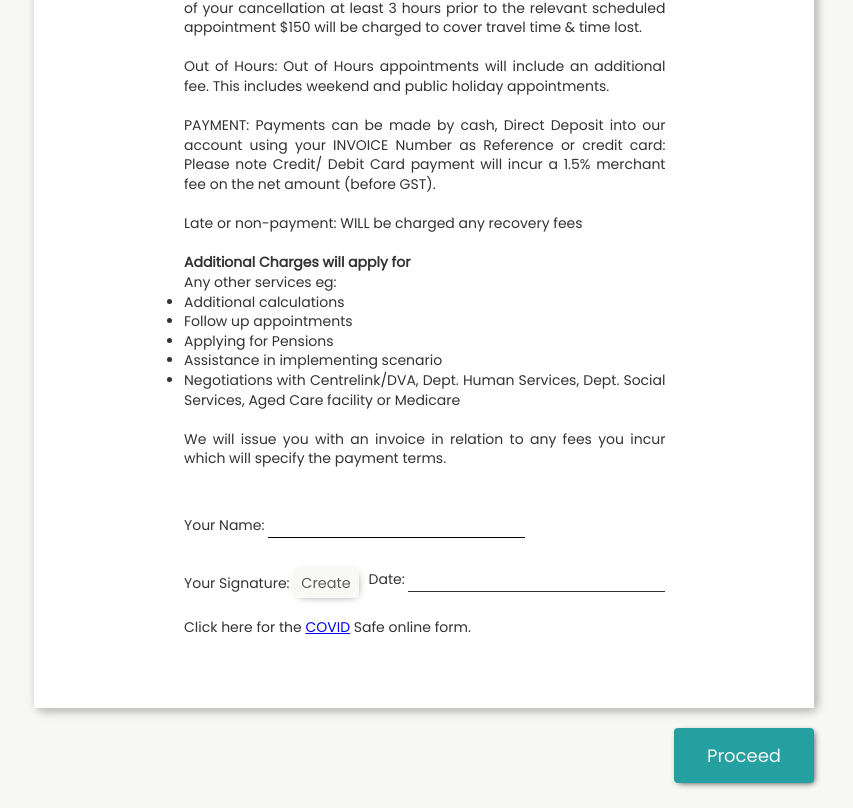
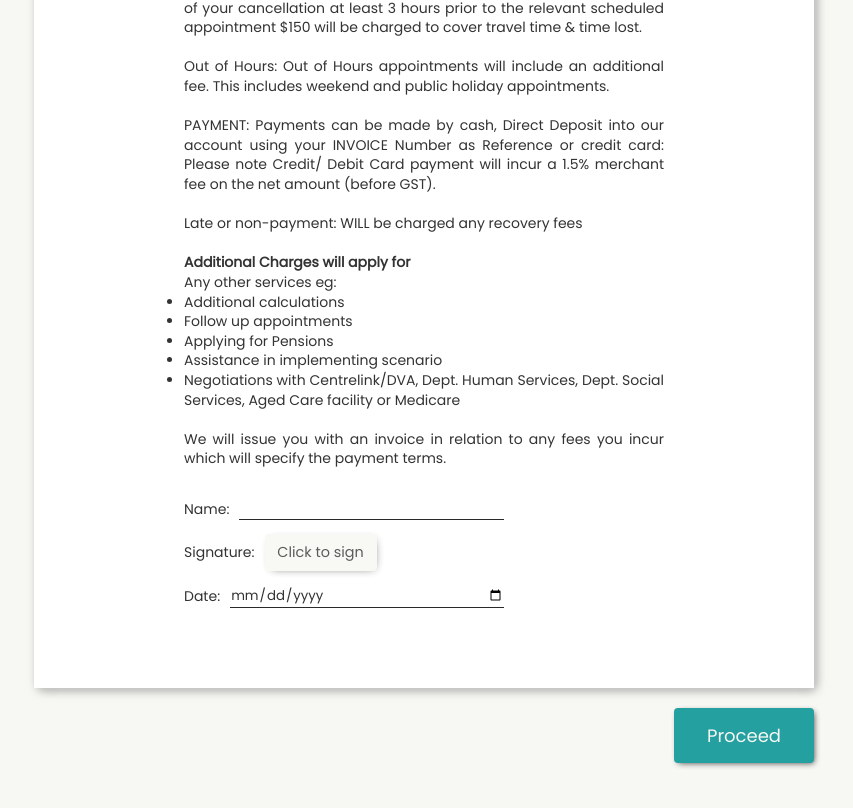
Before and after one commit to 693maroude/Balanced-Aged-Care-UI, a React (Create React App) app: page /email in a window 1280 px wide. Shown: the part 1090-1898 px from the top of the page, without its empty margins (216-1069 px from the left). Built offline with nearby package versions, Linux system fonts and the light colour scheme; a web font is replaced by a local one.

Commit message:
form render changes, few more componenet changes

```diff
--- a/src/components/Email.js
+++ b/src/components/Email.js
@@ -1,30 +1,24 @@
-import React, { useState, useEffect } from "react";
-import ReactDOM from "react-dom";
-import { Link } from "react-router-dom";
-import Modal from "./Modal";
+import React, { useState } from "react";
 import Proceed from "./ProceedButton";
 import EmailContainer from "./styles/EmailContainer";
 import Spinner from "./styles/Spinner";
-import { Button, RemoveButton } from "./styles/Button";
+import Form from "./SignatureForm";
 import { HTML } from "./temp";
-import { useLocation, useHistory } from "react-router-dom";
-import { qs } from "query-string";
-import { getAPI, postAPI } from "../api/axios";
-
-import axios from "axios";
+import { useHistory } from "react-router-dom";
+import { postAPI } from "../api/axios";
 
 export default function Email() {
   const [body /*, setBody*/] = useState(HTML);
   const [loading, setLoading] = useState(false);
   const [signature, setSignature] = useState("none");
-  const [showModal, setShowModal] = useState(false);
-  const [pdfLink, setPdfLink] = useState(null);
+  const [form, setForm] = useState({
+    name: "",
+    date: "",
+    err: "",
+  });
 
   // const location = useLocation();
   const history = useHistory();
-  const openModal = () => {
-    setShowModal((prev) => !prev);
-  };
 
   // to get the params (emailTemplate id and recordValueId) from URL
 
@@ -37,51 +31,43 @@ export default function Email() {
   //   console.log(id, recordValueId);
   // }, []);
 
-  const getBody = async () => {
-    try {
-      const res = await axios.get(
-        `https://1tz4y5lnl9.execute-api.ap-southeast-2.amazonaws.com/dev/getEmail/168909`
-      );
-      //setLoading(false);
-      console.log(res.data.body);
-    } catch (err) {
-      console.error("API Error", err);
-    }
-  };
+  // const getBody = async () => {
+  //   try {
+  //     const res = await axios.get(
+  //       `https://1tz4y5lnl9.execute-api.ap-southeast-2.amazonaws.com/dev/getEmail/168909`
+  //     );
+  //     //setLoading(false);
+  //     console.log(res.data.body);
+  //   } catch (err) {
+  //     console.error("API Error", err);
+  //   }
+  // };
 
-  const getAppointmentValues = async () => {
-    try {
-      const res = await axios.get(
-        `https://1tz4y5lnl9.execute-api.ap-southeast-2.amazonaws.com/dev/getAppointment/158238`
-      );
-      //setLoading(false);
-      console.log(res.data);
-    } catch (err) {
-      console.error("API Error", err);
-    }
-  };
+  // const getAppointmentValues = async () => {
+  //   try {
+  //     const res = await axios.get(
+  //       `https://1tz4y5lnl9.execute-api.ap-southeast-2.amazonaws.com/dev/getAppointment/158238`
+  //     );
+  //     //setLoading(false);
+  //     console.log(res.data);
+  //   } catch (err) {
+  //     console.error("API Error", err);
+  //   }
+  // };
 
   const createPdf = async () => {
-    const NameField =
-      document.getElementsByClassName("dynamic-entry")[0].children[1].value;
-
-    //Check whether the fields are empty
-    if (signature === "none" || !NameField) {
-      alert("fields missing");
+    //check input vlaues
+    if (!form.name || signature === "none" || !form.date) {
+      setForm({ ...form, err: "Missing required field" });
+      setTimeout(() => {
+        setForm({ ...form, err: "" });
+      }, 1800);
       return;
     }
-
-    //set html attribute value for PDF
-    document
-      .getElementsByClassName("dynamic-entry")[0]
-      .children[1].setAttribute("value", NameField);
 
     setLoading(true);
     const url = "puppeteer";
     const id = "pdf";
-
-    //button removed for pdf
-    document.getElementById("button-span").remove();
 
     // getting HTML string from DOM node
     let template = document
@@ -90,7 +76,6 @@ export default function Email() {
 
     try {
       const pdfLink = await postAPI({ url, id, template });
-      setPdfLink(pdfLink);
       setLoading(false);
 
       // open the payment url
@@ -103,94 +88,18 @@ export default function Email() {
     }
   };
 
-  useEffect(() => {
-    if (loading === false) {
-      const entry = document.getElementsByClassName("dynamic-entry");
-      const signatureEntry = entry[1];
-      signatureEntry.children[1].style.display = "none";
-
-      const span = document.createElement("span");
-      span.id = "signature-span";
-      span.style.textAlign = "center";
-      span.style.paddingBlock = "10px";
-      span.style.borderRadius = "6px";
-
-      signatureEntry.append(span);
-
-      Array.from(entry).forEach((node) => {
-        const type = node.getAttribute("data-type");
-        const inputNode = node.children[1];
-        if (type !== "signature") inputNode.disabled = false;
-      });
-    }
-  }, [loading]);
-
-  useEffect(() => {
-    if (loading) return;
-
-    if (signature === "none") {
-      ReactDOM.render(
-        <>
-          <Button onClick={openModal}>Create</Button>
-          <Modal
-            showModal={showModal}
-            setShowModal={setShowModal}
-            signature={signature}
-            setSignature={setSignature}
-          />
-        </>,
-        document.getElementById("signature-span")
-      );
-    } else {
-      const entry = document.getElementsByClassName("dynamic-entry");
-      const signatureEntry = entry[1];
-      signatureEntry.children[1].style.display = "inline";
-      signatureEntry.children[2].style.display = "none";
-      // signatureEntry.removeChild(signatureEntry.children[2]);
-
-      const image = document.createElement("img");
-      image.src = "";
-      image.src = signature;
-      image.style.position = "absolute";
-      image.style.left = "1rem";
-      image.style.bottom = "0rem";
-      image.style.maxHeight = "45px";
-      image.style.maxWidth = "120px";
-
-      if (signatureEntry.children[1].childElementCount === 1)
-        signatureEntry.children[1].append(image);
-      else
-        signatureEntry.children[1].replaceChildren(
-          signatureEntry.children[1].children[0],
-          image
-        );
-
-      const buttonSpan = document.createElement("span");
-      buttonSpan.style.position = "relative";
-      buttonSpan.style.right = "10px";
-      buttonSpan.style.top = "-20px";
-      buttonSpan.id = "button-span";
-      signatureEntry.children[1].append(buttonSpan);
-
-      ReactDOM.render(
-        <RemoveButton
-          onClick={() => {
-            signatureEntry.children[1].style.display = "none";
-            signatureEntry.children[2].style.display = "inline";
-            setSignature("none");
-          }}
-        />,
-        document.getElementById("button-span")
-      );
-    }
-  }, [signature, loading, showModal]);
-
   return loading ? (
     <Spinner />
   ) : (
     <>
       <EmailContainer>
         <div id="template" dangerouslySetInnerHTML={{ __html: body }} />
+        <Form
+          signature={signature}
+          setSignature={setSignature}
+          form={form}
+          setForm={setForm}
+        />
         <Proceed handleClick={createPdf} />
       </EmailContainer>
     </>
--- a/src/components/Modal.js
+++ b/src/components/Modal.js
@@ -4,7 +4,7 @@ import TextCanvas from "./TextCanvas";
 import { ModalBackground, ModalWrapper } from "./styles/Modal";
 import { Button, CloseButton, ListButton } from "./styles/Button";
 import List from "./styles/List";
-import Input from "./styles/Input";
+import { Input } from "./styles/Form";
 
 const Modal = ({ showModal, setShowModal, setSignature }) => {
   const sigPad = useRef({});
--- /dev/null
+++ b/src/components/SignatureForm.js
@@ -0,0 +1,75 @@
+import React, { useState } from "react";
+import Modal from "./Modal";
+import { Button, RemoveButton } from "./styles/Button";
+import Form, { Label, Input, InputWrapper } from "./styles/Form";
+import Signature, { SignatureContainer } from "./styles/Signature";
+import Error from "./styles/Error";
+
+const SignatureForm = ({ form, setForm, signature, setSignature }) => {
+  const [showModal, setShowModal] = useState(false);
+
+  const toggleModal = () => {
+    setShowModal((prev) => !prev);
+  };
+  return (
+    <>
+      <Form>
+        <InputWrapper>
+          <Label htmlFor="name">Name:</Label>
+          <Input
+            type="text"
+            name="name"
+            value={form.name}
+            onChange={(e) => {
+              setForm({ ...form, [e.target.name]: e.target.value });
+            }}
+            autoComplete="off"
+          />
+        </InputWrapper>
+
+        <InputWrapper>
+          <Label htmlFor="Signature">Signature:</Label>
+          {signature === "none" ? (
+            <Button
+              onClick={() => {
+                toggleModal();
+              }}
+              title="Create Signature"
+            >
+              Click to sign
+            </Button>
+          ) : (
+            <SignatureContainer>
+              <Signature src={signature} />
+              <RemoveButton onClick={() => setSignature("none")} />
+            </SignatureContainer>
+          )}
+        </InputWrapper>
+
+        <InputWrapper>
+          <Label htmlFor="Date">Date:</Label>
+          <Input
+            type="date"
+            name="date"
+            value={form.date}
+            onChange={(e) => {
+              setForm({
+                ...form,
+                [e.target.name]: e.target.value,
+              });
+            }}
+            autoComplete="off"
+          />
+        </InputWrapper>
+      </Form>
+      <Modal
+        showModal={showModal}
+        setShowModal={setShowModal}
+        setSignature={setSignature}
+      />
+      {form.err ? <Error> &#10097; {form.err} !!!</Error> : null}
+    </>
+  );
+};
+
+export default SignatureForm;
--- a/src/components/styles/Button.js
+++ b/src/components/styles/Button.js
@@ -2,8 +2,10 @@ import styled from "styled-components";
 import close from "../../assets/close.png";
 // import refresh from "../../assets/refresh.png";
 
-export const Button = styled.button`
-  padding: 0.25rem 0.5rem;
+export const Button = styled.button.attrs({
+  type: "button",
+})`
+  padding: 0.5rem 0.8rem;
   margin-inline-end: 10px;
   border: none;
   background-color: var(--primary-color);
@@ -31,7 +33,9 @@ export const Button = styled.button`
   }
 `;
 
-export const CloseButton = styled.button`
+export const CloseButton = styled.button.attrs({
+  type: "button",
+})`
   position: absolute;
   right: 20px;
   top: 18px;
@@ -57,7 +61,11 @@ export const CloseButton = styled.button`
   }
 `;
 
-export const RemoveButton = styled.button`
+export const RemoveButton = styled.button.attrs({
+  type: "button",
+})`
+  margin-left: auto;
+  position: relative;
   border-radius: 50%;
   border: none;
   background: url(${close});
@@ -69,10 +77,35 @@ export const RemoveButton = styled.button`
   cursor: pointer;
   transition: opacity 0.2s;
 
+  &::after {
+    content: "remove signature";
+    position: absolute;
+    opacity: 0;
+    top: 10px;
+    left: 25px;
+    padding: 5px;
+    text-align: center;
+    font-size: 12px;
+    line-height: 1.2;
+    box-shadow: 2px 2px 6px -2px var(--secondary-color);
+    border-radius: 4px;
+    color: var(--primary-color);
+    background-color: var(--kalysys-blue);
+    transform: translateY(-50%);
+    transition-delay: 0s;
+  }
+
   :hover,
   :focus-visible {
     opacity: 100%;
     transform: scale(1.01);
+  }
+
+  &:hover {
+    ::after {
+      opacity: 0.9;
+      transition-delay: 0.5s;
+    }
   }
 
   :focus-visible {
@@ -80,7 +113,9 @@ export const RemoveButton = styled.button`
   }
 `;
 
-export const ListButton = styled.button`
+export const ListButton = styled.button.attrs({
+  type: "button",
+})`
   padding: 12px 14px;
   border: none;
   background-color: transparent;
--- /dev/null
+++ b/src/components/styles/Error.js
@@ -0,0 +1,34 @@
+import styled, { keyframes } from "styled-components";
+
+const modal_in = keyframes`
+  0% {
+    right: -350px;
+  }
+  10%{
+    right: 20px;
+  }
+  90%{
+    right: 20px;
+  }
+  100% {
+    right: -350px;
+  }
+`;
+
+const Error = styled.div`
+  position: fixed;
+  top: 20%;
+  background-color: hsla(0, 100%, 85%, 0.95);
+  padding: 16px;
+  font-size: 14px;
+  color: hsla(0, 100%, 30%, 1);
+  box-shadow: 2px 2px 6px -2px var(--secondary-color);
+  border-radius: 4px;
+  border-bottom: 2px solid hsla(0, 100%, 30%, 1);
+  cursor: pointer;
+  opacity: 1;
+
+  animation: ${modal_in} 2s ease-out;
+`;
+
+export default Error;
--- /dev/null
+++ b/src/components/styles/Form.js
@@ -0,0 +1,30 @@
+import styled from "styled-components";
+
+const Form = styled.form`
+  margin-inline-start: 150px;
+  width: 320px;
+  margin-block: 20px;
+  font-size: 14px;
+  display: flex;
+  flex-flow: column nowrap;
+  gap: 14px;
+`;
+
+export const Label = styled.label`
+  align-self: center;
+`;
+
+export const Input = styled.input`
+  outline: none;
+  background: transparent;
+  border: none;
+  border-bottom: 1px solid var(--secondary-color);
+  flex: 1 1 0;
+`;
+
+export const InputWrapper = styled.div`
+  display: flex;
+  gap: 10px;
+`;
+
+export default Form;
--- /dev/null
+++ b/src/components/styles/Signature.js
@@ -0,0 +1,16 @@
+import styled from "styled-components";
+
+const Signature = styled.img`
+  max-height: 50px;
+  max-width: 200px;
+  margin: auto;
+`;
+
+export const SignatureContainer = styled.div`
+  border-bottom: 1px solid var(--secondary-color);
+  display: flex;
+  padding-bottom: 4px;
+  flex: 1 1 0;
+`;
+
+export default Signature;
--- a/src/components/temp.js
+++ b/src/components/temp.js
@@ -183,30 +183,6 @@ a[x-apple-data-detectors='true'] {
 <li style="font-size: 14px; line-height: 19.6px;">Negotiations with Centrelink/DVA, Dept. Human Services, Dept. Social Services, Aged Care facility or Medicare</li>
 </ul>
 <p style="font-size: 14px; line-height: 140%;"><br />We will issue you with an invoice in relation to any fees you incur which will specify the payment terms.</p>
-
-
-<br>
-<br>
-<div class = "dynamic-container" style='display:flex; flex-direction: column; font-size:14px'>
-  <div class='dynamic-entry' data-type='string'>
-    <span class='dynamic-label'>Your Name: </span>
-    <input disabled class='dynamic-input' style = 'outline-style: none; border:none; border-bottom: 1px solid black; background:none'/>
-  </div>
-
-  <div style='padding-top: 30px; display: flex; justify-content: space-between; flex-flow:row nowrap'>
-    <span class='dynamic-entry' data-type='signature' style='white-space: nowrap;'>
-      <span class='dynamic-label'>Your Signature: </span>
-      <span style = 'position: relative'><input disabled class='dynamic-input' style = 'border:none; border-bottom: 1px solid black; background:none' /></span>
-    </span>
-
-    <span class='dynamic-entry' data-type='date' style='white-space: nowrap;'>
-      <span class='dynamic-label'>Date: </span>
-      <input disabled class='dynamic-input' style = 'outline-style: none; border:none; border-bottom: 1px solid #333; background:none'/>
-    </span>
-  </div>
-
-</div>
-<p style="font-size: 14px; line-height: 140%;"><br />Click here for the <a href="https://forms.kalysys.com.au/78b641b5-3cb4-4ba1-b39d-8637a9be682d/ef4f4185-36d8-4aef-93e2-6bd29ba5914a" target="_blank" rel="noopener">COVID</a> Safe online form.</p>
       </td>
     </tr>
   </tbody>
```
Also changed, not shown: src/components/styles/Input.js (deleted, +0 -12 lines), src/components/styles/Logo.js (deleted, +0 -11 lines).
